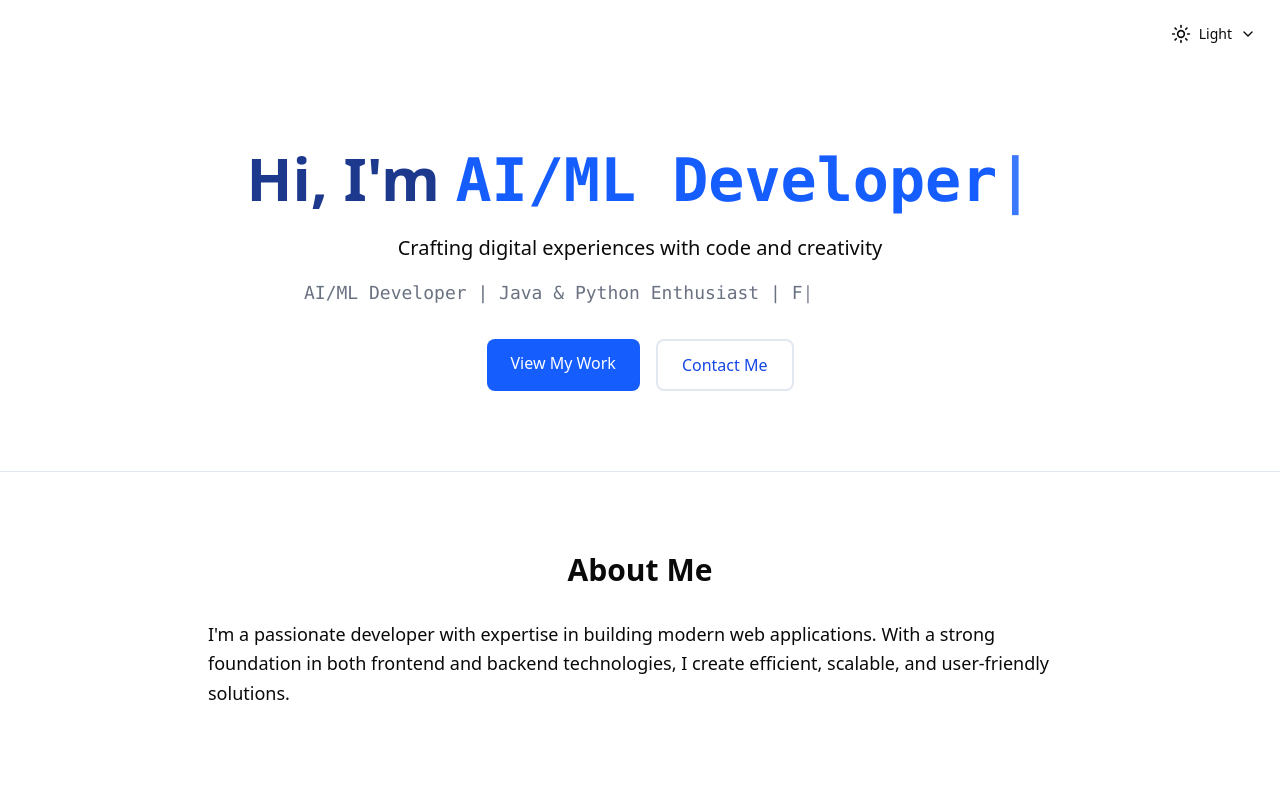
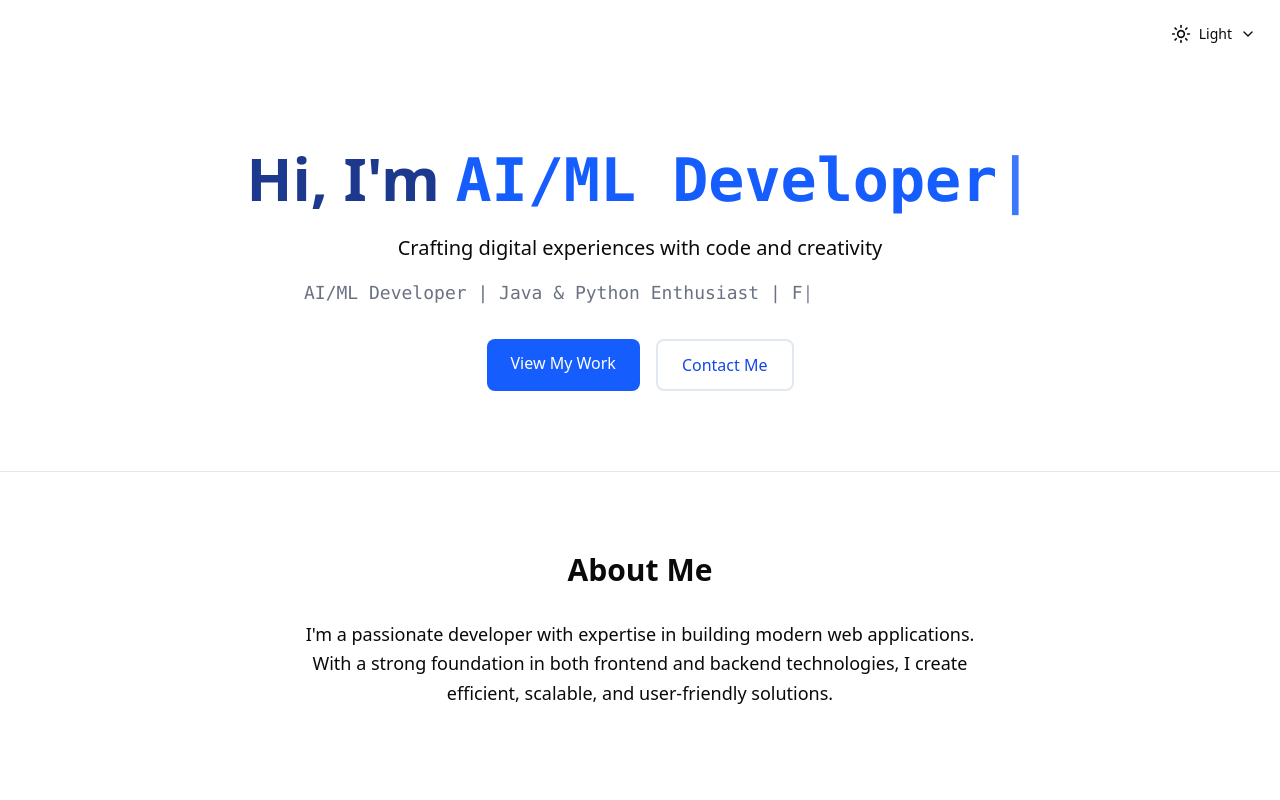
Before and after one commit to AdityaJoshi017/portfolio, a Next.js app: page / in a window 1280 px wide. Shown: the top 800 px of the page. Built offline with nearby package versions, Linux system fonts and the light colour scheme.

Commit message:
Fix UI and update project section

```diff
--- a/app/page.tsx
+++ b/app/page.tsx
@@ -62,10 +62,7 @@ export default function Home() {
       <section className="py-20 bg-card border-t border-border">
         <div className="max-w-4xl mx-auto px-4">
           <h2 className="text-3xl font-bold text-center mb-8 text-foreground">About Me</h2>
-          {/* <h2 className="text-3xl font-bold text-center mb-8">About Me</h2> */}
-          {/* change 0017 */}
-          <p className="text-lg text-foreground/70 leading-relaxed">
-          {/* <p className="text-lg text-gray-700 leading-relaxed"> */}
+          <p className="text-lg text-foreground/70 leading-relaxed text-center max-w-2xl mx-auto">
             I'm a passionate developer with expertise in building modern web applications.
             With a strong foundation in both frontend and backend technologies, I create
             efficient, scalable, and user-friendly solutions.
--- a/app/projects/page.tsx
+++ b/app/projects/page.tsx
@@ -202,7 +202,7 @@ export default function Projects() {
           ))}
         </motion.div>
 
-        {/* Stats Section */}
+        {/* Stats Section
         <motion.div
           initial={{ opacity: 0, y: 30 }}
           animate={{ opacity: 1, y: 0 }}
@@ -227,7 +227,7 @@ export default function Projects() {
               <div className="text-sm text-muted-foreground">{stat.label}</div>
             </motion.div>
           ))}
-        </motion.div>
+        </motion.div> */}
 
         <motion.div
           initial={{ opacity: 0, y: 20 }}
```
